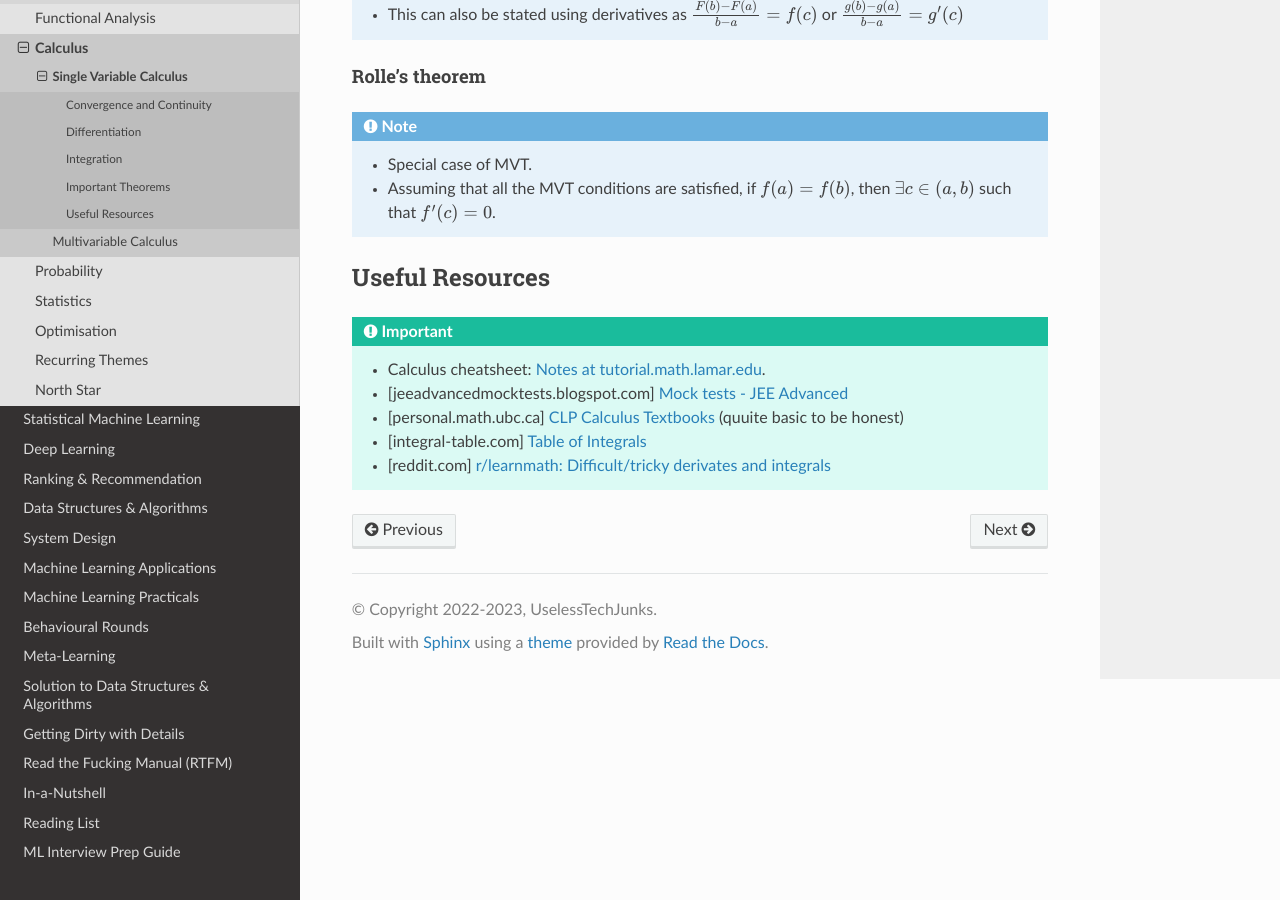
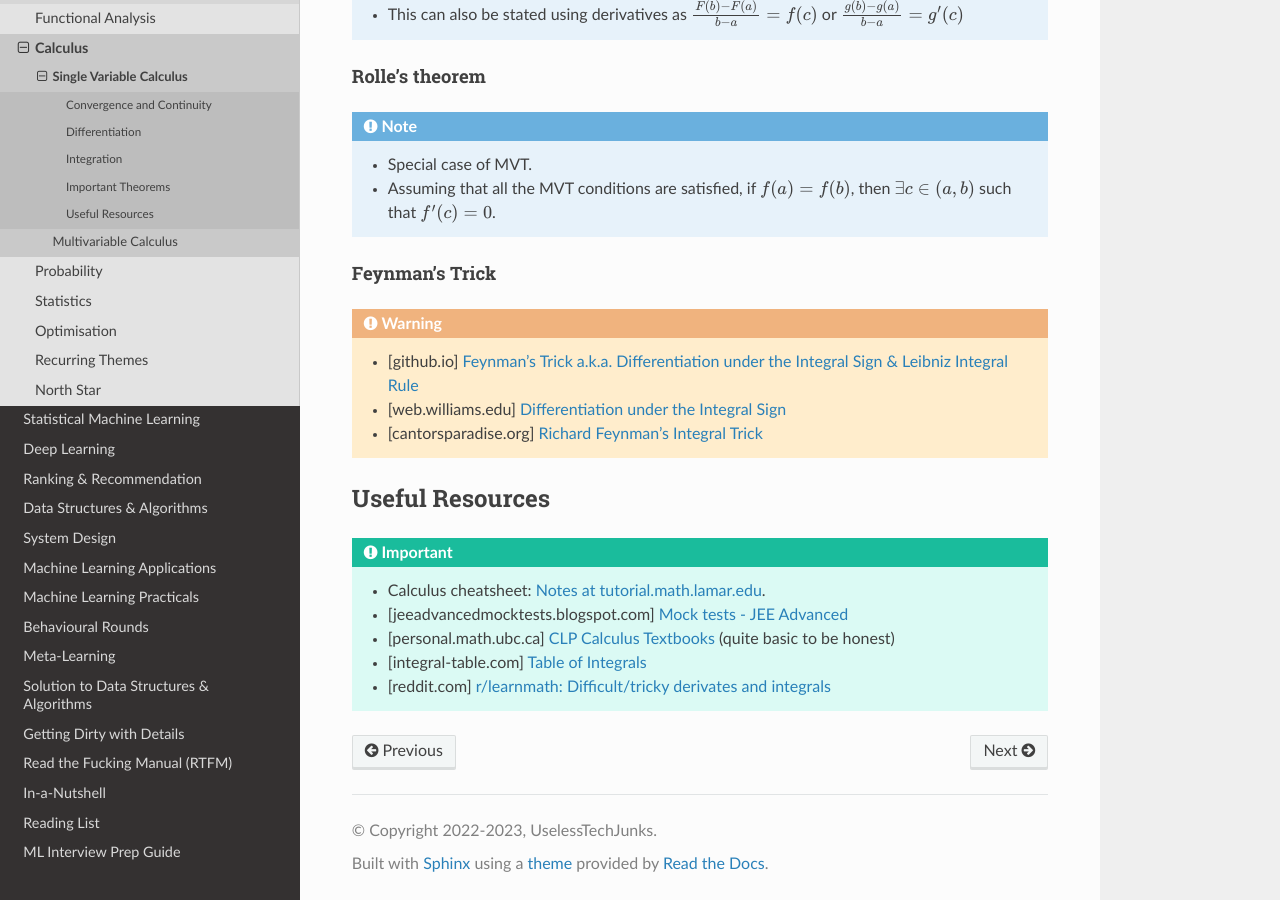
Before and after one commit to uselesstechjunks/leetcode, a Sphinx documentation site: the page built from docs/source/math/calc3/calc1.rst, in a window 1280 px wide and 900 px high, scrolled down 11021 px. Built offline with Sphinx 7.4.7 and the Read the Docs theme 3.1.0, drawn with Linux system fonts in a browser that asks for light colours.

Commit message:
Update calc1.rst (#371)

```diff
--- a/docs/source/math/calc3/calc1.rst
+++ b/docs/source/math/calc3/calc1.rst
@@ -357,12 +357,19 @@ Rolle's theorem
 	* Special case of MVT.
 	* Assuming that all the MVT conditions are satisfied, if :math:`f(a)=f(b)`, then :math:`\exists c\in(a,b)` such that :math:`f'(c)=0`.
 
+Feynman's Trick
+----------------------------------------------------------------
+.. warning::
+	* [github.io] `Feynman's Trick a.k.a. Differentiation under the Integral Sign & Leibniz Integral Rule <https://zackyzz.github.io/feynman.html>`_
+	* [web.williams.edu] `Differentiation under the Integral Sign <https://web.williams.edu/Mathematics/lg5/Feynman.pdf>`_
+	* [cantorsparadise.org] `Richard Feynman’s Integral Trick <https://www.cantorsparadise.org/richard-feynmans-integral-trick-e7afae85e25c/>`_
+
 ****************************************************************
 Useful Resources
 ****************************************************************
 .. important::
 	* Calculus cheatsheet: `Notes at tutorial.math.lamar.edu <https://tutorial.math.lamar.edu/pdf/calculus_cheat_sheet_all.pdf>`_.
 	* [jeeadvancedmocktests.blogspot.com] `Mock tests - JEE Advanced <https://jeeadvancedmocktests.blogspot.com/search/label/Maths>`_
-	* [personal.math.ubc.ca] `CLP Calculus Textbooks <https://personal.math.ubc.ca/~CLP/CLP2/>`_ (quuite basic to be honest)
+	* [personal.math.ubc.ca] `CLP Calculus Textbooks <https://personal.math.ubc.ca/~CLP/CLP2/>`_ (quite basic to be honest)
 	* [integral-table.com] `Table of Integrals <https://www.integral-table.com/>`_
 	* [reddit.com] `r/learnmath: Difficult/tricky derivates and integrals  <https://www.reddit.com/r/learnmath/comments/cvgswt/looking_for_a_book_with_difficulttricky_derivates/>`_
```
